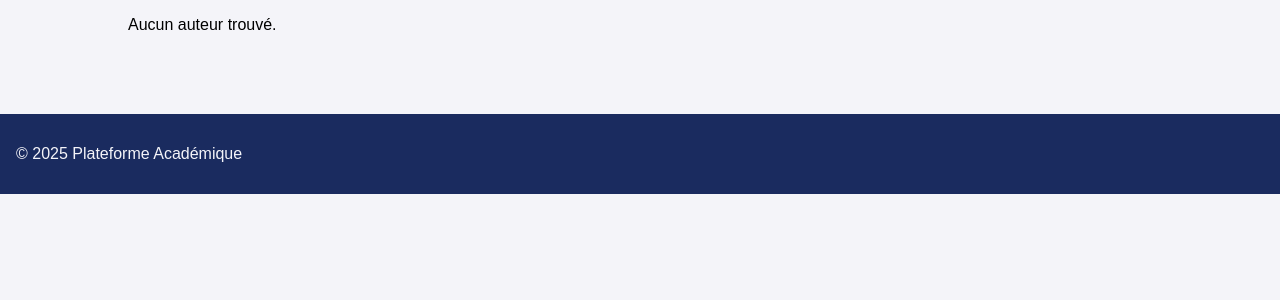
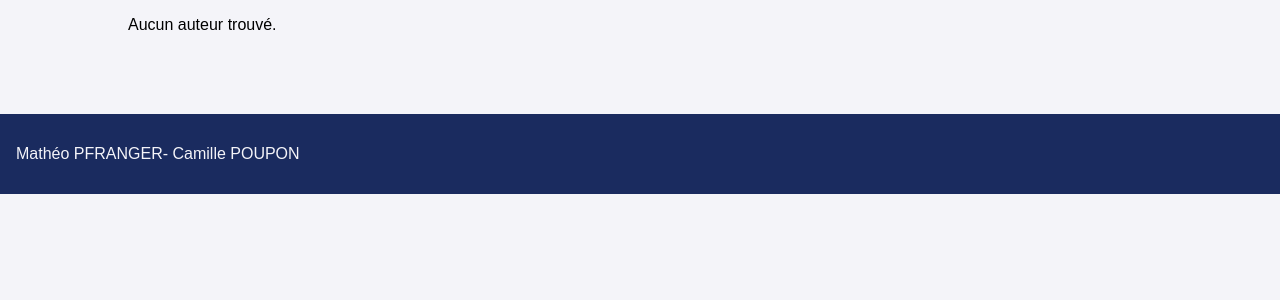
Before and after one commit to MatheoPf/dblpS4, a PHP site: page /auteur.php in a window 1280 px wide. Shown: the part 80-380 px from the top of the page. Run offline with PHP 8.4, Linux system fonts and the light colour scheme; data that the repository does not hold is empty; some libraries are stand-ins or nearby versions; some web fonts are replaced.

Commit message:
modif footer

```diff
--- a/www/auteur.php
+++ b/www/auteur.php
@@ -51,7 +51,7 @@ if (!$pid) {
             </section>
         </main>
         <footer>
-            <p>&copy; 2025 Plateforme Académique</p>
+            <p>Mathéo PFRANGER- Camille POUPON</p>
         </footer>
     </body>
     </html>
@@ -130,7 +130,7 @@ $nbPublications = count($publications);
     </main>
 
     <footer>
-        <p>&copy; 2025 Plateforme Académique</p>
+        <p>Mathéo PFRANGER- Camille POUPON</p>
     </footer>
 </body>
 </html>
--- a/www/carte.php
+++ b/www/carte.php
@@ -28,7 +28,7 @@ require_once "utils.php";
     </main>
 
     <footer>
-        <p>&copy; 2025 Plateforme Académique</p>
+        <p>Mathéo PFRANGER- Camille POUPON</p>
     </footer>
 
     <script src="https://unpkg.com/leaflet/dist/leaflet.js"></script>
--- a/www/index.php
+++ b/www/index.php
@@ -79,7 +79,7 @@
     </main>
 
     <footer>
-        <p>&copy; 2025 Plateforme Académique</p>
+        <p>Mathéo PFRANGER- Camille POUPON</p>
     </footer>
 </body>
 </html>
--- a/www/publication.php
+++ b/www/publication.php
@@ -56,7 +56,7 @@ if (!$idPublication) { ?>
             </section>
         </main>
         <footer>
-            <p>&copy; 2025 Plateforme Académique</p>
+            <p>Mathéo PFRANGER- Camille POUPON</p>
         </footer>
     </body>
     </html>
@@ -126,7 +126,7 @@ $auteurs = recupererListeAuteurs($pdo, $idPublication);
     </main>
 
     <footer>
-        <p>&copy; 2025 Plateforme Académique</p>
+        <p>Mathéo PFRANGER- Camille POUPON</p>
     </footer>
 </body>
 </html>
--- a/www/structure.php
+++ b/www/structure.php
@@ -43,7 +43,7 @@ if (!$id_struct) { ?>
             </section>
         </main>
         <footer>
-            <p>&copy; 2025 Plateforme Académique</p>
+            <p>Mathéo PFRANGER- Camille POUPON</p>
         </footer>
     </body>
     </html>
@@ -143,7 +143,7 @@ $publications = recupererPublicationsStructure($pdo, $id_struct);
     </main>
 
     <footer>
-        <p>&copy; 2025 Plateforme Académique</p>
+        <p>Mathéo PFRANGER- Camille POUPON</p>
     </footer>
 </body>
 </html>
```
